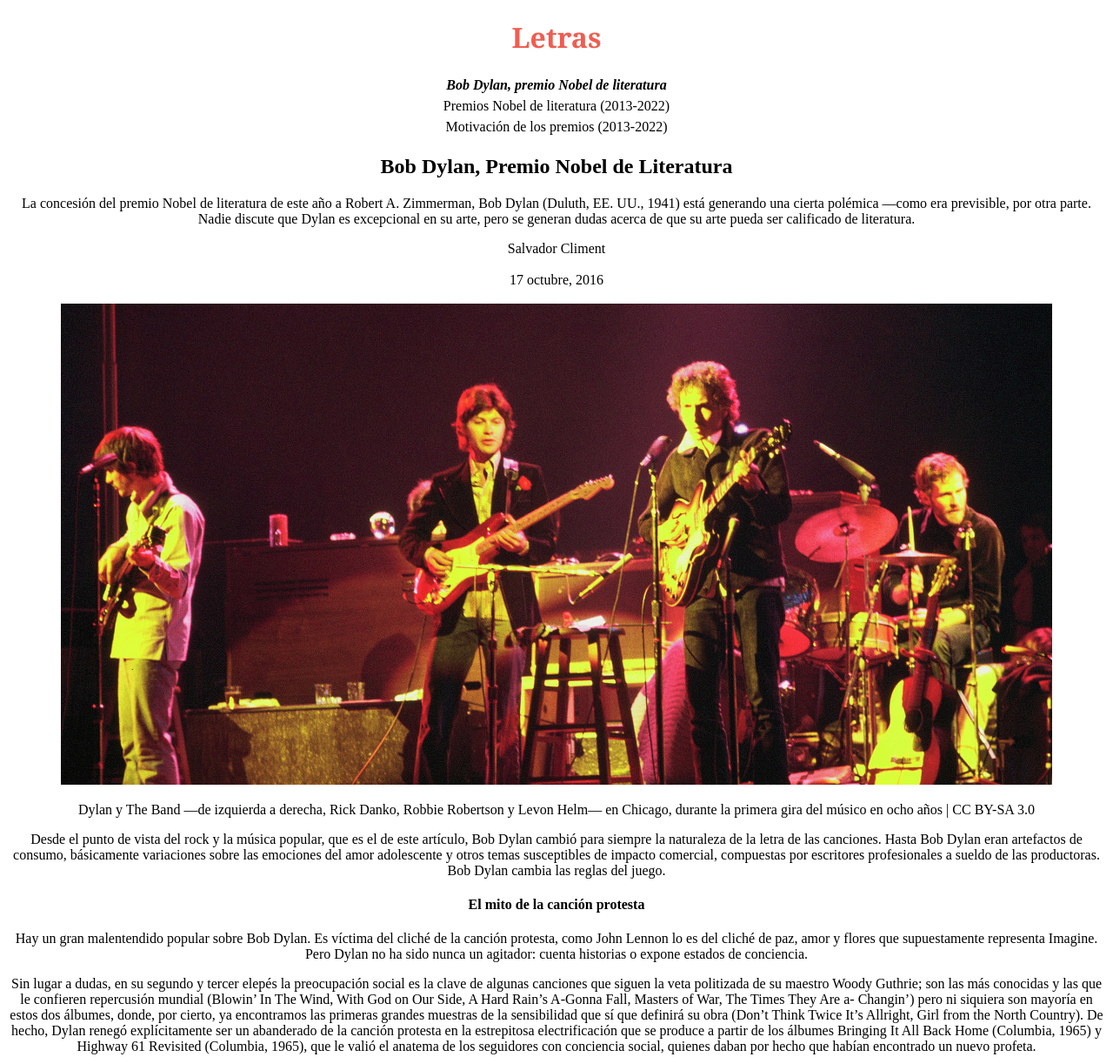
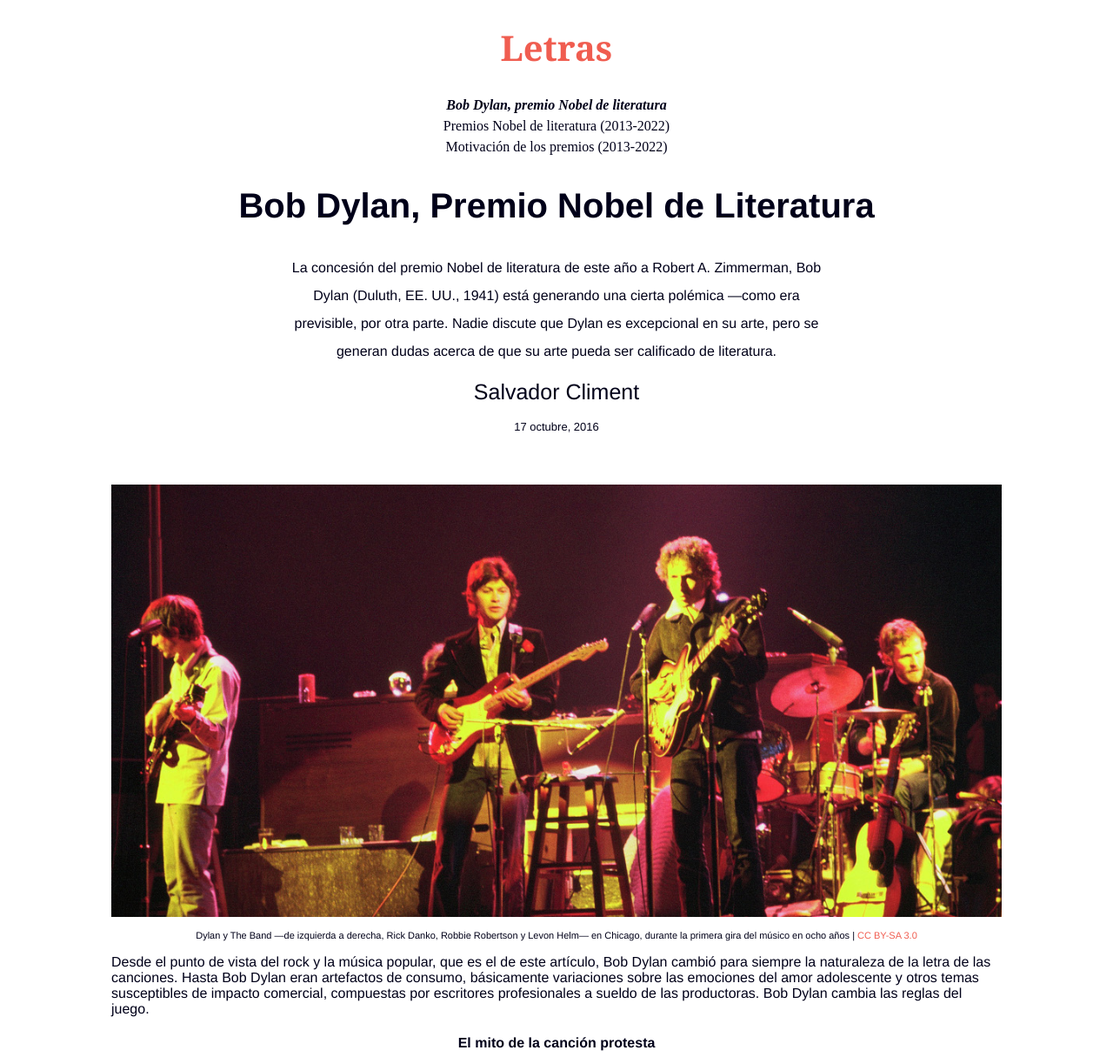
Before and after one commit to pablomgo10/Practica1_1Evaluacion, a plain HTML site: page index.html in a window 1280 px wide. Shown: the top 1215 px of the page at 87% size. Drawn offline with Linux system fonts and the light colour scheme.

Commit message:
24 septiembre

```diff
--- a/css/estilos.css
+++ b/css/estilos.css
@@ -1,29 +1,116 @@
-body{
-    text-align: center;
+body {
+    margin: 0;
+    padding: 0;
 }
 
-header{
+header {
+    text-align: center;
     font-family: Georgia, 'Times New Roman', Times, serif;
 }
 
-header h1 a:hover{
+header h1 a:hover {
     text-decoration: none;
     color: rgb(240, 93, 80, 0.5);
 }
 
-header h1 a{
+header h1 a {
     text-decoration: none;
     color: rgb(240, 93, 80);
 }
-nav div:first-child{
-    font-style: italic;
-    font-weight: bold;
+
+footer {
+    background-color: rgb(0, 0, 25);
+    color: rgb(255, 255, 255);
+
 }
-nav div{
+
+footer a {
+    background-color: rgb(0, 0, 25);
+    color: rgb(255, 255, 255);
+    text-decoration: none;
+}
+
+footer a:hover {
+    background-color: rgb(0, 0, 25);
+    color: rgb(240, 93, 80);
+    text-decoration: none;
+}
+
+nav div {
+    text-align: center;
     padding: 3px;
 }
 
-nav div a{
+nav div a {
+    color: rgb(0, 0, 25);
     text-decoration: none;
-    color: black;
 }
+
+nav a:hover {
+    color: rgb(0, 0, 25, 0.5);
+}
+
+.actual {
+    font-style: italic;
+    font-weight: 700;
+}
+
+main {
+    font-family: Helvetica, Arial, sans-serif;
+    color: rgb(0, 0, 25);
+    margin-left: 10%;
+    margin-right: 10%;
+    text-align: left;
+}
+main a{
+    color: rgb(240, 93, 80);
+    text-decoration: none;
+}
+
+main a:hover{
+    color: rgb(240, 93, 80, 0.5);
+}
+
+h1{
+    font-size: 40px;
+}
+
+section h1, section article h4{
+    text-align: center;
+}
+
+
+.cita {
+    font-family: Georgia, 'Times New Roman', Times, serif;
+}
+
+.concesion{
+    line-height: 2;
+    margin-left: 20%;
+    margin-right: 20%;
+    text-align: center;
+    font-weight: 100;
+}
+
+.salvador{
+    text-align: center;
+    font-weight: 100;
+    font-size: 25px;
+}
+
+.salvador_anyo{
+    text-align: center;
+    font-weight: 100;
+    font-size: 13px;
+    padding-bottom: 4%;
+}
+
+section img{
+    width: 100%;
+}
+
+.desctipcion_foto{
+    text-align: center;
+    font-size: 11px;
+
+}
--- a/index.html
+++ b/index.html
@@ -13,7 +13,7 @@
         <h1><a href="index.html"> Letras</a></h1>
     </header>
     <nav>
-        <div><a href="index.html">Bob Dylan, premio Nobel de literatura</a></div>
+        <div><a href="index.html" class="actual">Bob Dylan, premio Nobel de literatura</a></div>
         <div><a href="listado-nobel-literatura.html">Premios Nobel de literatura (2013-2022)</a></div>
         <div><a href="motivacion-premios.html">Motivación de los premios (2013-2022)</a></div>
     </nav>
@@ -21,24 +21,24 @@
         <section>
             <h1>Bob Dylan, Premio Nobel de Literatura</h1>
             <article>
-                <p>
+                <p class="concesion">
                     La concesión del premio Nobel de literatura de este año a Robert A. Zimmerman, Bob Dylan (Duluth,
                     EE. UU., 1941) está generando una cierta polémica —como era previsible, por otra parte. Nadie
                     discute que Dylan es excepcional en su arte, pero se generan dudas acerca de que su arte pueda ser
                     calificado de literatura.
                 </p>
 
-                <div>Salvador Climent</div>
+                <div class="salvador">Salvador Climent</div>
                 <br />
-                <div>17 octubre, 2016</div>
+                <div class="salvador_anyo">17 octubre, 2016</div>
                 <br />
                 <picture>
                     <img src="/img/Bob-Dylan-and-The-Band-1974.jpg" alt="BobDylan_tocando">
                 </picture>
-                <p>
+                <p class="desctipcion_foto">
                     Dylan y The Band —de izquierda a derecha, Rick Danko, Robbie Robertson y Levon Helm— en Chicago,
                     durante la
-                    primera gira del músico en ocho años | CC BY-SA 3.0
+                    primera gira del músico en ocho años | <a href="https://creativecommons.org/licenses/by-sa/3.0/">CC BY-SA 3.0</a>
                 </p>
                 <p>
                     Desde el punto de vista del rock y la música popular, que es el de este artículo, Bob Dylan cambió
@@ -136,7 +136,7 @@
             </article>
             <article>
                 <h4>Poesía y/o canción</h4>
-                <p>
+                <p class="cita">
                     [...] Our songs are alive in the land of the living. But songs are unlike literature. They’re meant
                     to be sung, not read. The words in Shakespeare’s plays were meant to be acted on the stage. Just as
                     lyrics in songs are meant to be sung, not read on a page. And I hope some of you get the chance to
```
Also changed, not shown: listado-nobel-literatura.html (+1 -1 lines), motivacion-premios.html (+1 -1 lines).
